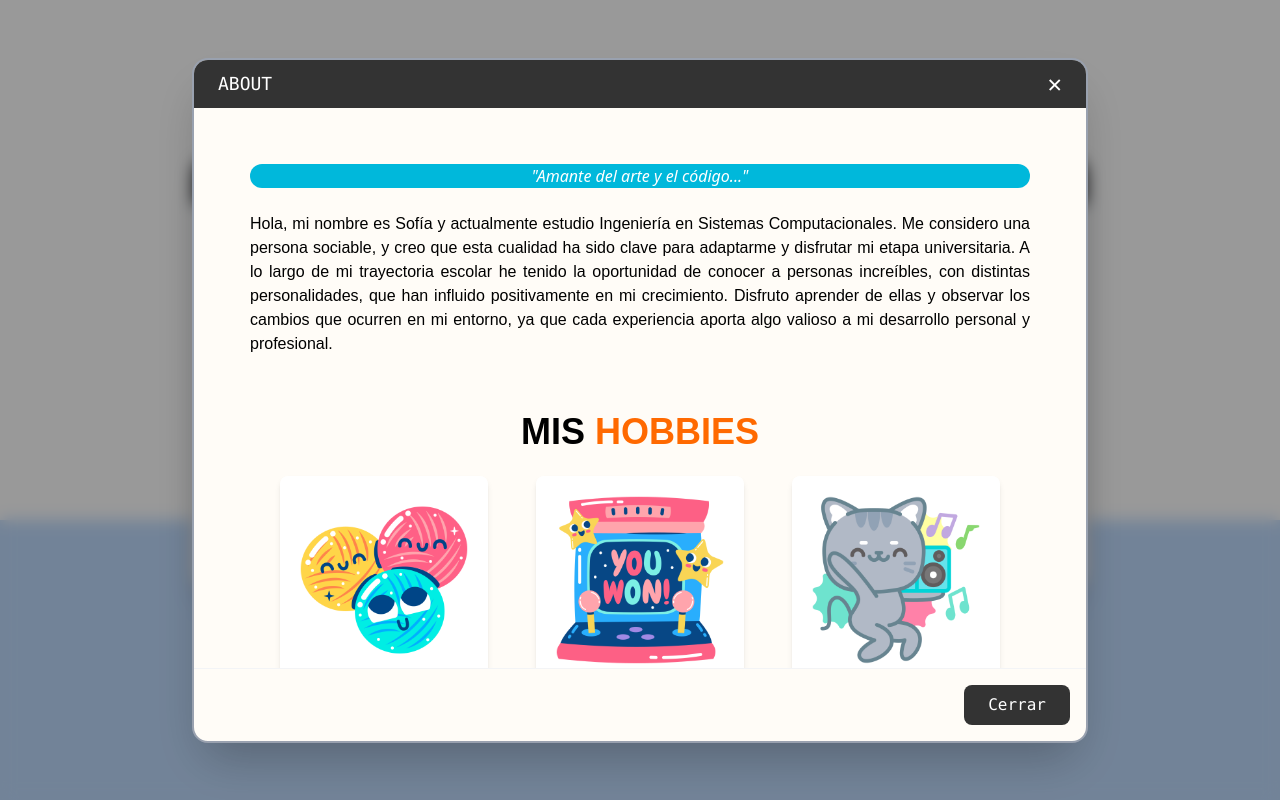
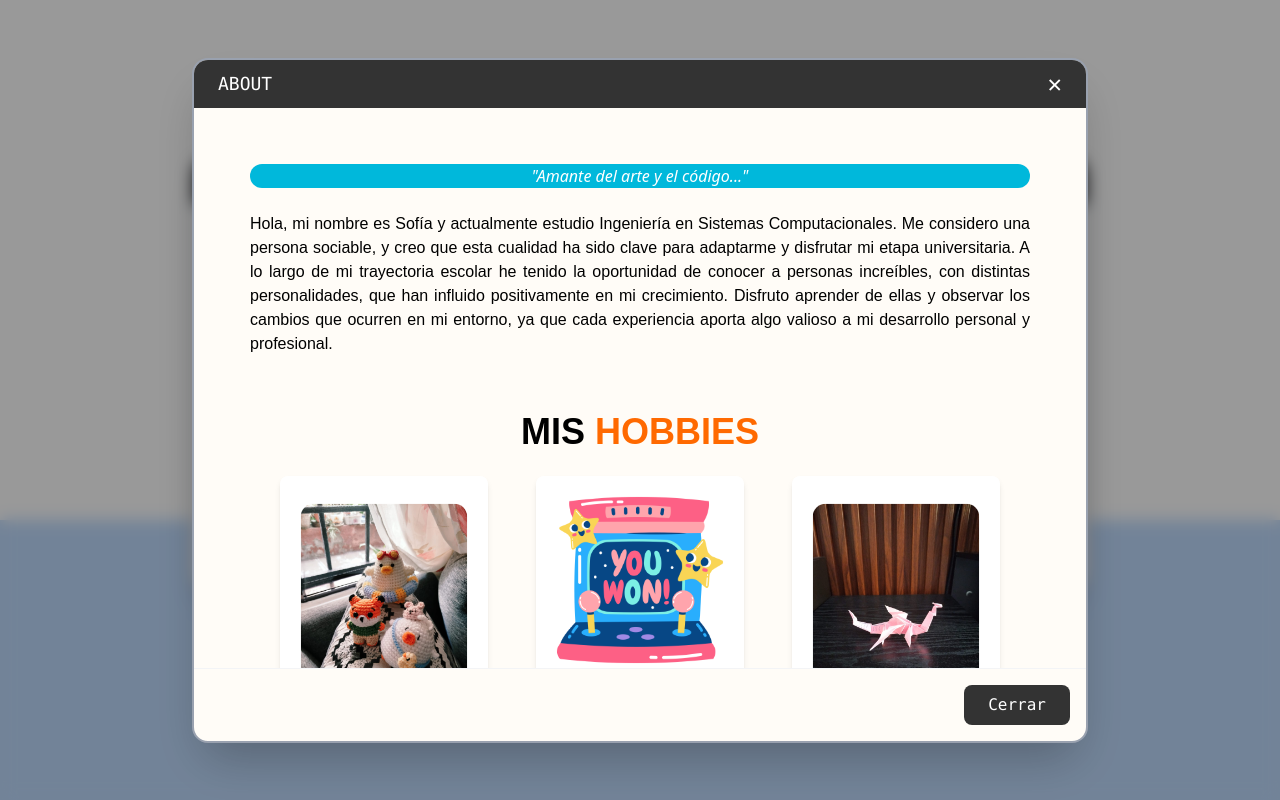
Before and after one commit to SofiaDenisse/PPCripto, a React (Vite) app: page / in a window 1280 px wide. Both pictures are taken after a click on the element "About". Built offline with nearby package versions, Linux system fonts and the light colour scheme.

Commit message:
Fix: Modifique las imagenes de los hobbys y añadi un link a un gameplay

```diff
--- a/src/Components/Cont-Principal/About.jsx
+++ b/src/Components/Cont-Principal/About.jsx
@@ -1,8 +1,8 @@
 import React from 'react'
 import './About.css'
-import crochets from './cardimages/crochets.png'
+import crochets from './cardimages/crochets.jpeg'
 import videogame from './cardimages/videogame.png'
-import boombox from './cardimages/boombox.png'
+import origamis from './cardimages/origami.jpeg'
 import lucho from './cardimages/lucho.jpeg'
 import canela from './cardimages/canela.jpeg'
 
@@ -25,7 +25,7 @@ export const About = () => {
             <div className='flex flex-wrap justify-center'>
                 {/*CROCHETING*/}
                 <div className='flex flex-col bg-white rounded-lg shadow-md w-full m-6 overflow-hidden sm:w-52 transition-all duration-300 transform hover:-translate-y-3 hover:scale-105 hover:shadow-xl'>
-                    <img src={crochets} alt="knitting" className='scale-80' />
+                    <img src={crochets} alt="knitting" className='scale-80 rounded-2xl' />
                     <h2 className='montserrat-1 font-bold text-center px-2 pb-5'>Crocheting</h2>
                     <div className='bg-fuchsia-700 p-3 text-center'>
                         <p className='text-white montserrat-1 font-light text-xs'>Hacer crochet me ayuda a concentrarme y crear personajes lindos</p>
@@ -34,7 +34,12 @@ export const About = () => {
 
                 {/*VIDEOJUEGOS*/}
                 <div className='flex flex-col bg-white rounded-lg shadow-md w-full m-6 overflow-hidden sm:w-52 transition-all duration-300 transform hover:-translate-y-3 hover:scale-105 hover:shadow-xl'>
-                    <img src={videogame} alt="knitting" className='scale-80' />
+                    <img src={videogame} alt="knitting" className='scale-80 rounded-2xl' />
+                    <a href="https://medal.tv/es/games/valorant/clips/ln2hvnPRlj38mr8ZN?invite=cr-MSxZemYsNjI1MzA1MDA4" target="_blank" className='mb-7 mt-4 text-center'>
+                        <span className="bg-purple-100 text-purple-600 rounded-full text-xs font-bold uppercase tracking-widest">
+                            Mirame Jugar !!
+                        </span>
+                    </a>
                     <h2 className='montserrat-1 font-bold text-center px-2 pb-5'>Videojuegos</h2>
                     <div className='bg-fuchsia-700 p-3 text-center'>
                         <p className='text-white montserrat-1 font-light text-xs'>Me encanta jugar videojuegos con amigos y sentir la adrenalina</p>
@@ -43,10 +48,10 @@ export const About = () => {
 
                 {/*BAILAR Y CANTAR*/}
                 <div className='flex flex-col bg-white rounded-lg shadow-md w-full m-6 overflow-hidden sm:w-52 transition-all duration-300 transform hover:-translate-y-3 hover:scale-105 hover:shadow-xl'>
-                    <img src={boombox} alt="knitting" className='scale-80' />
-                    <h2 className='montserrat-1 font-bold text-center px-2 pb-5'>Bailar y Cantar</h2>
+                    <img src={origamis} alt="knitting" className='scale-80 rounded-2xl' />
+                    <h2 className='montserrat-1 font-bold text-center px-2 pb-5'>Origami</h2>
                     <div className='bg-fuchsia-700 p-3 text-center'>
-                        <p className='text-white montserrat-1 font-light text-xs'>Actualmente creo que es mi hobby favorito, me ayuda a liberar el estrés</p>
+                        <p className='text-white montserrat-1 font-light text-xs'>Hacer dragones de papel es una de mis actividades favoritas</p>
                     </div>
                 </div>
             </div>
```
Also changed, not shown: src/Components/Cont-Principal/cardimages/crochets.jpeg (added), src/Components/Cont-Principal/cardimages/origami.jpeg (added).
